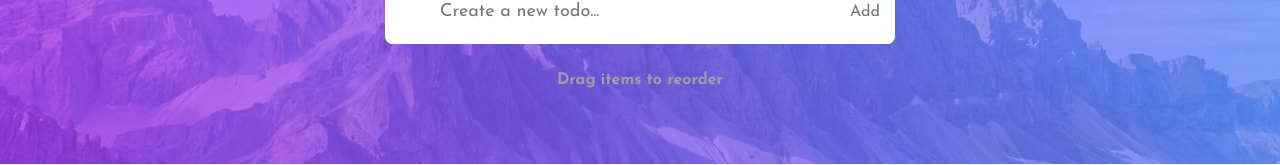
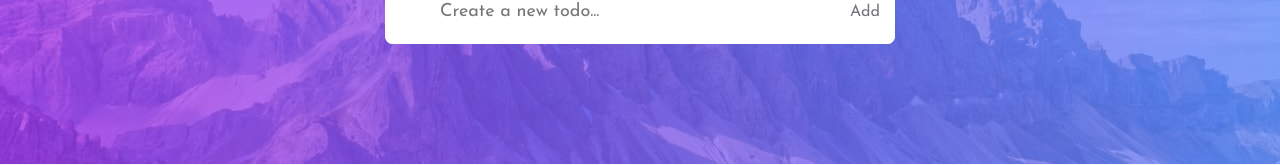
Before and after one commit to julian-leahy/react-todo-with-theme-switcher, a React (Create React App) app: page / in a window 1280 px wide. Shown: the part 136-301 px from the top of the page. Built offline with nearby package versions, Linux system fonts and the light colour scheme.

Commit message:
hide reorder text when we have <2 todos

```diff
--- a/src/App.js
+++ b/src/App.js
@@ -139,7 +139,9 @@ function App() {
               ))
             }
           </div>
-          <h2 className="drag-text">Drag items to reorder</h2>
+          {
+            numbTasks > 1 && <h2 className="drag-text">Drag items to reorder</h2>
+          }
         </div>
       </div>
     </div>
```
